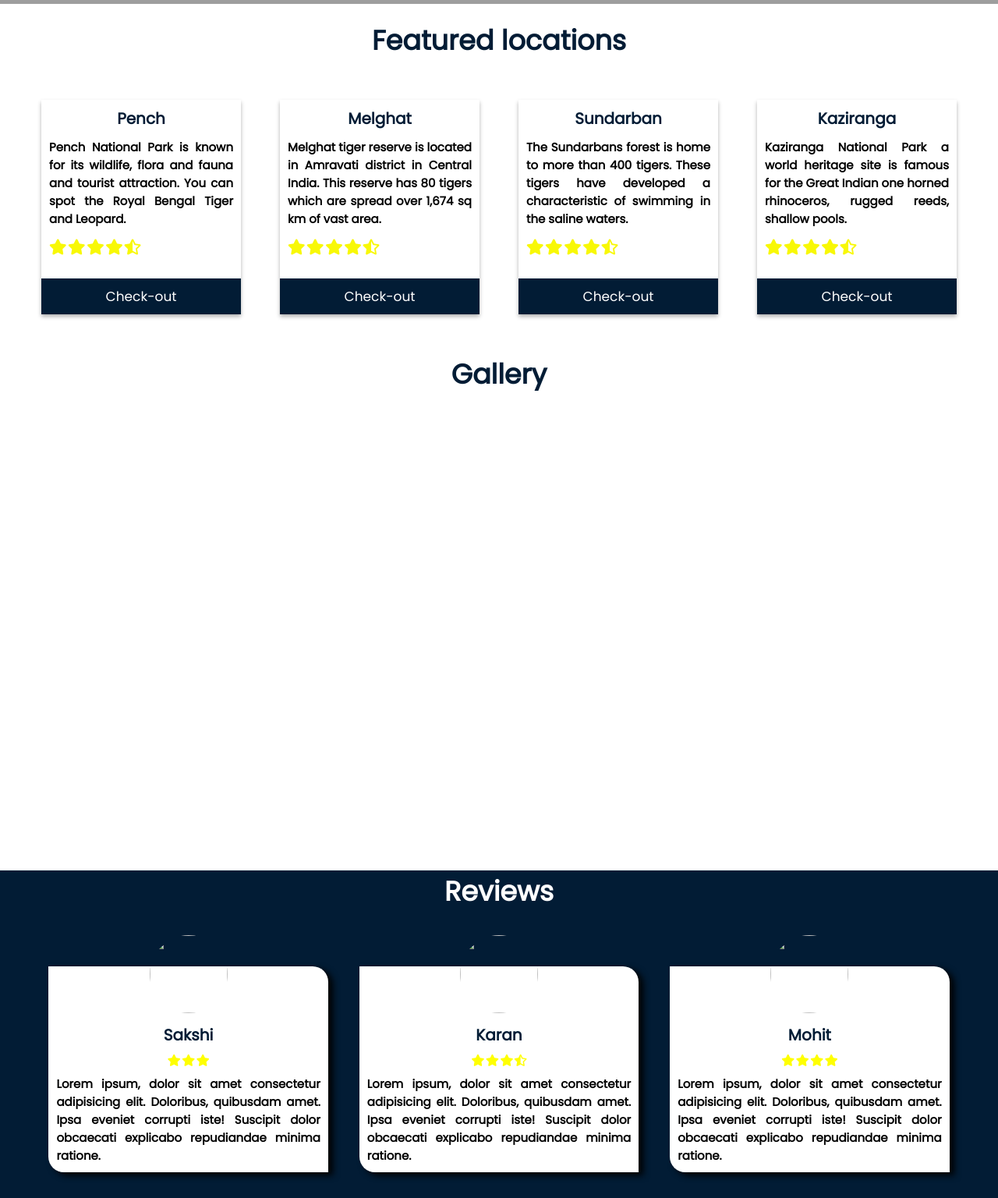
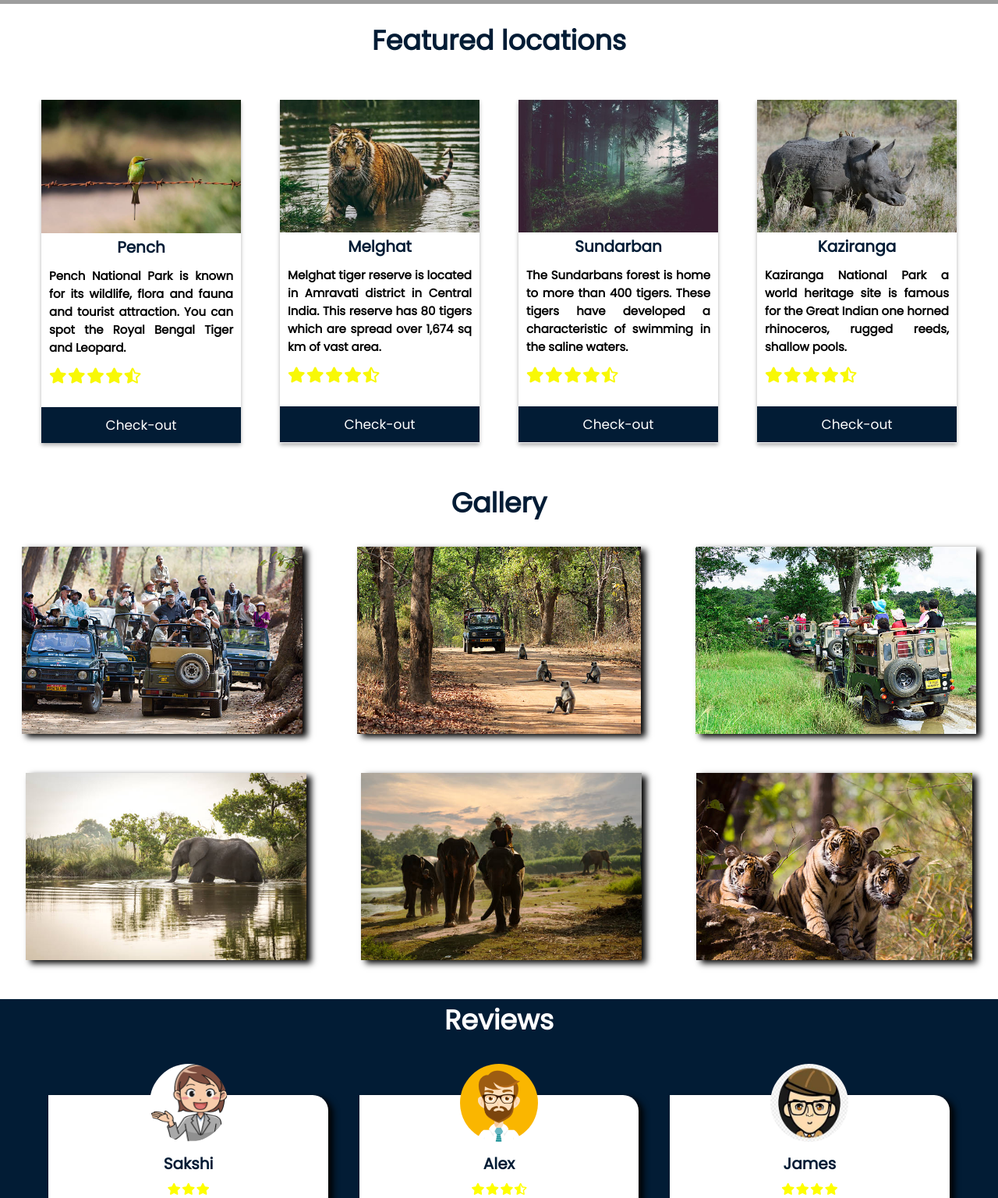
Before and after one commit to Sakiii8499/Jungle-Safari, a plain HTML site: page index.html in a window 1280 px wide. Shown: the part 860-2396 px from the top of the page at 78% size. Drawn offline with Linux system fonts and the light colour scheme; grey boxes are pictures that could not be loaded.

Commit message:
Add files via upload

```diff
--- a/index.html
+++ b/index.html
@@ -56,7 +56,7 @@
         </div>
         <div class="locations">
             <div class="card">
-                <img src="pench.jpg" alt="">
+                <img src="img/pench.jpg" alt="">
                 <h2>Pench</h2>
                 <p>Pench National Park is known for its wildlife, flora and fauna and tourist attraction. You can spot
                     the Royal Bengal Tiger
@@ -74,7 +74,7 @@
             </div>
 
             <div class="card">
-                <img src="tiger.jpg" alt="">
+                <img src="img/tiger.jpg" alt="">
                 <h2>Melghat</h2>
                 <p>Melghat tiger reserve is located in Amravati district in Central India. This reserve has 80 tigers
                     which are spread over 1,674 sq km of vast area.</p>
@@ -91,7 +91,7 @@
             </div>
 
             <div class="card">
-                <img src="sundarban.jpg" alt="">
+                <img src="img/sundarban.jpg" alt="">
                 <h2>Sundarban</h2>
                 <p>The Sundarbans forest is home to more than 400 tigers. These tigers have developed a characteristic
                     of swimming in the saline waters.</p>
@@ -108,7 +108,7 @@
             </div>
 
             <div class="card">
-                <img src="kaziranga.jpg" alt="">
+                <img src="img/kaziranga.jpg" alt="">
                 <h2>Kaziranga</h2>
                 <p>Kaziranga National Park a world heritage site is famous for the Great Indian one horned rhinoceros,
                     rugged reeds, shallow pools. </p>
@@ -131,14 +131,14 @@
             <h1>Gallery</h1>
         </div>
         <div class="images">
-            <img src="img1.jpg" alt="">
-            <img src="img2.jpg" alt="">
-            <img src="img3.jpg" alt="">
+            <img src="img/img1.jpg" alt="">
+            <img src="img/img2.jpg" alt="">
+            <img src="img/img3.jpg" alt="">
         </div>
         <div class="images">
-            <img src="img4.jpg" alt="">
-            <img src="img5.jpg" alt="">
-            <img src="img6.jpg" alt="">
+            <img src="img/img4.jpg" alt="">
+            <img src="img/img5.jpg" alt="">
+            <img src="img/img6.jpg" alt="">
         </div>
     </div>
 
@@ -149,7 +149,7 @@
         <div class="section">
             <div class="main-box">
                 <div class="dum-image">
-                    <img src="dummy2.png" alt="">
+                    <img src="img/dummy2.png" alt="">
                 </div>
                 <div class="box">
                     <h2>Sakshi</h2>
@@ -165,10 +165,10 @@
 
             <div class="main-box">
                 <div class="dum-image">
-                    <img src="dummy1.png" alt="">
+                    <img src="img/dummy1.png" alt="">
                 </div>
                 <div class="box">
-                    <h2>Karan</h2>
+                    <h2>Alex</h2>
                     <div class="rating">
                         <i class="fas fa-star"></i>
                         <i class="fas fa-star"></i>
@@ -182,10 +182,10 @@
 
             <div class="main-box">
                 <div class="dum-image">
-                    <img src="dummy3.jpg" alt="">
+                    <img src="img/dummy3.jpg" alt="">
                 </div>
                 <div class="box">
-                    <h2>Mohit</h2>
+                    <h2>James</h2>
                     <div class="rating">
                         <i class="fas fa-star"></i>
                         <i class="fas fa-star"></i>
```
Also changed, not shown: img/dummy1.png (added), img/dummy2.png (added), img/dummy3.jpg (added), img/img1.jpg (added), img/img1.png (added), img/img2.jpg (added), img/img3.jpg (added), img/img3.png (added), img/img4.jpg (added), img/img5.jpg (added), img/img6.jpg (added), img/kaziranga.jpg (added), img/pench.jpg (added), img/sundarban.jpg (added), 1 more files, 2 other files.
